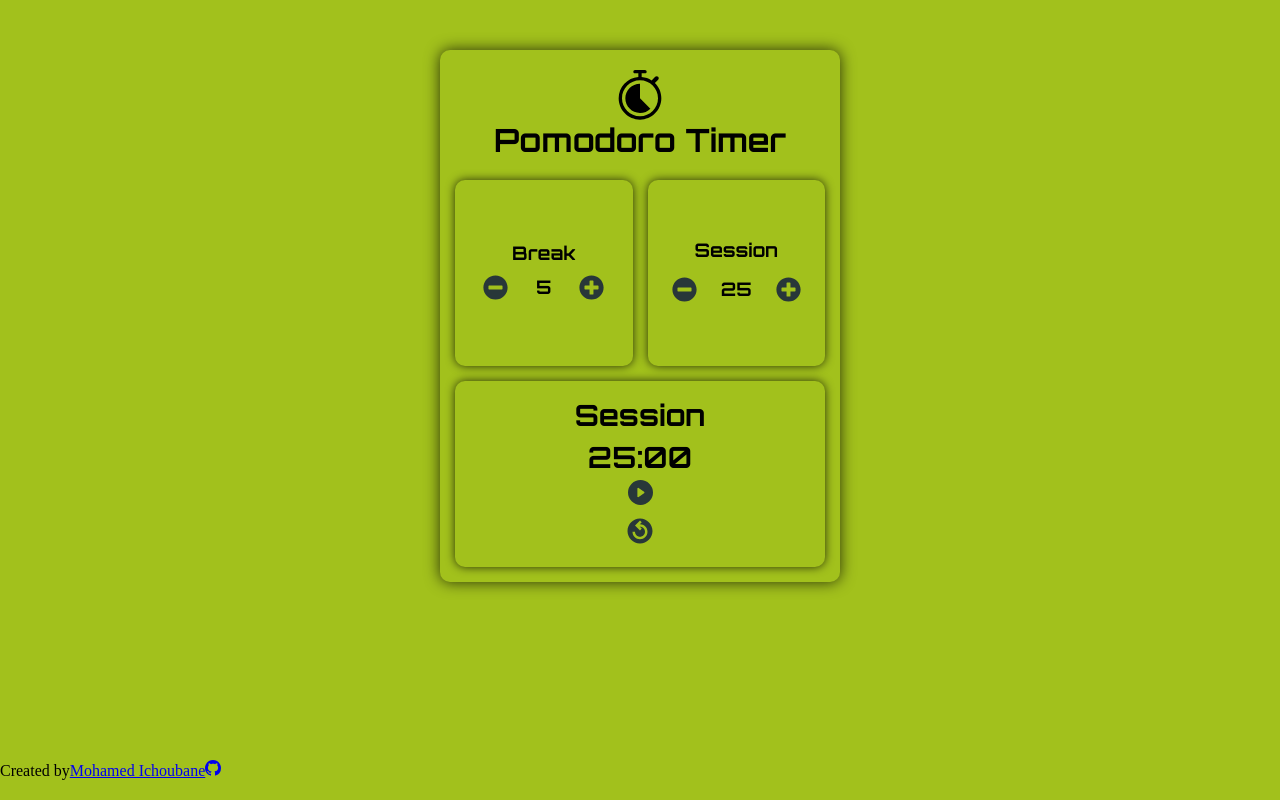
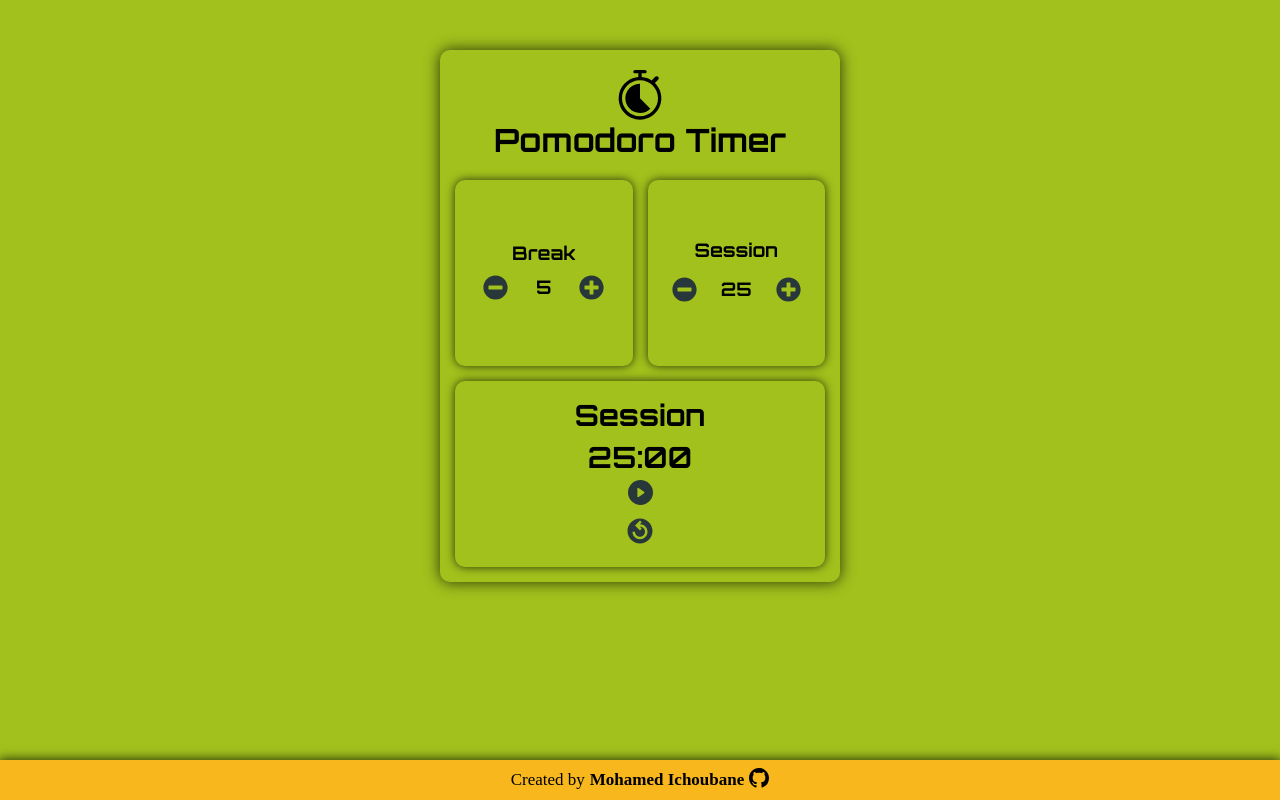
Before and after one commit to IchoubaneMed/pomodoro_timer, a React (Create React App) app: page / in a window 1280 px wide. Built offline with nearby package versions, Linux system fonts and the light colour scheme; the HTML template or start-up script is replaced by a standard one.

Commit message:
Added Footer style

```diff
--- a/src/components/Footer.css
+++ b/src/components/Footer.css
@@ -0,0 +1,35 @@
+.footer {
+    grid-column: 1 / 2;
+    grid-row: 2 / 3;
+    display: flex;
+    justify-content: center;
+    align-items: center;
+    font-size: 17px;
+    background-color: #f7b71d;
+    -webkit-box-shadow: 0px 0px 10px 1px rgba(0,0,0,0.75);
+    -moz-box-shadow: 0px 0px 10px 1px rgba(0,0,0,0.75);
+    box-shadow: 0px 0px 10px 1px rgba(0,0,0,0.75);
+}
+
+.creator a {
+    text-decoration: none;
+    font-weight: bolder;
+    margin-left: 5px;
+    color: black;
+    transition: all .3s ease-in;
+}
+
+.creator a:hover {
+    color: rgb(83, 83, 83);
+}
+
+.github {
+    color: black;
+    margin-left: 5px;
+    font-size: 20px;
+    transition: all .3s ease-in;
+}
+
+.github:hover {
+    color: rgb(83, 83, 83);
+}
```
